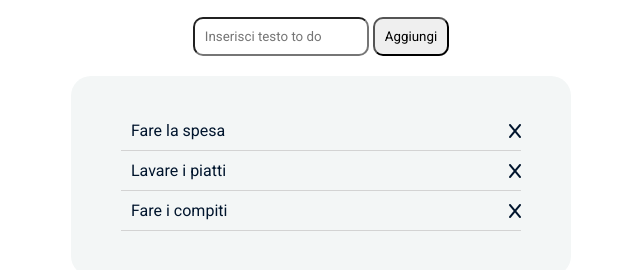
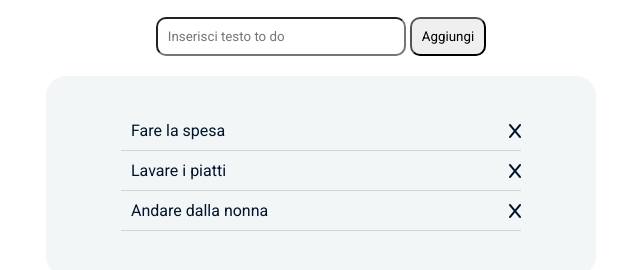
Before and after one commit to muac404/vue-todolist, a plain HTML site: page index.html in a window 1280 px wide. Shown: the part 94-364 px from the top of the page, without its empty margins (319-959 px from the left). Drawn offline with nearby package versions, Linux system fonts and the light colour scheme.

Commit message:
Corregge stile css

```diff
--- a/css/style.css
+++ b/css/style.css
@@ -25,7 +25,7 @@
 }
 .to-do-box{
     margin: auto;
-    width: 500px;
+    width: 550px;
     height: 200px;
     background-color: #f3f6f6;
     border-radius: 20px;
@@ -40,6 +40,7 @@
 .add-todo-text{
     padding: 10px;
     border-radius: 10px;
+    width: 250px;
 
 }
 
--- a/index.html
+++ b/index.html
@@ -50,7 +50,7 @@
 
                             <div class=" item d-flex mb-5 border-bottom">
                                 <li class="primary-palette-grey">
-                                    Fare i compiti
+                                    Andare dalla nonna
                                 </li>
                                 <i class="fa-solid fa-x primary-palette-grey"></i>
                             </div>
```
